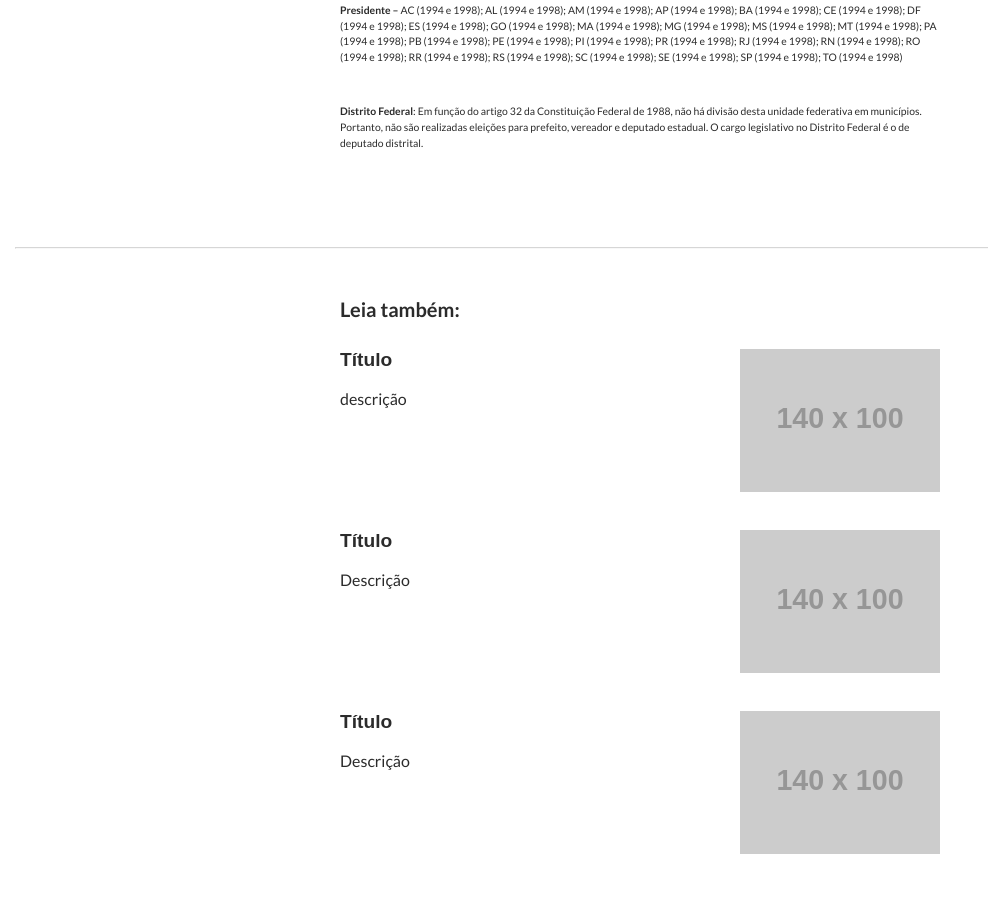
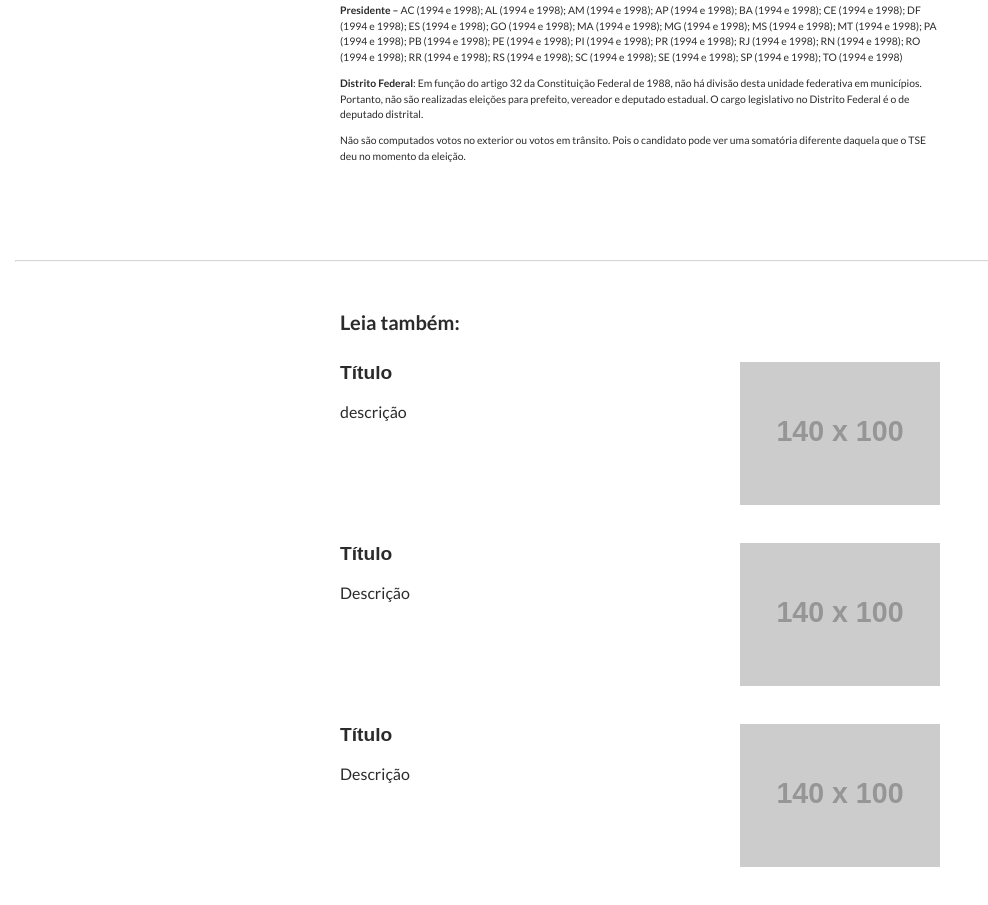
Before and after one commit to fhrsales/geografia-do-voto, a plain HTML site: page index.html in a window 1280 px wide. Shown: the part 1477-2382 px from the top of the page, without its empty margins (0-988 px from the left). Drawn offline with Linux system fonts and the light colour scheme; placeholder pictures from the web are drawn by us.

Commit message:
Ajustes nas observações (votos no exterior)

```diff
--- a/index.html
+++ b/index.html
@@ -240,8 +240,8 @@
             <p><strong>Deputado federal –</strong> CE (1994); DF (1994); ES (1994); MG (1994); MT (1994); PA (1994); PB (1994); PE (1994); PR (1994); RJ (1994); RN (1994); RO (1994)</p>
             <p><strong>Senador –</strong> CE (1994); DF (1994); ES (1994); MG (1994); MT (1994); PA (1994); PB (1994); PE (1994); PR (1994); RJ (1994); RN (1994); RO (1994)</p>
             <p><strong>Presidente –</strong> AC (1994 e 1998); AL (1994 e 1998); AM (1994 e 1998); AP (1994 e 1998); BA (1994 e 1998); CE (1994 e 1998); DF (1994 e 1998); ES (1994 e 1998); GO (1994 e 1998); MA (1994 e 1998); MG (1994 e 1998); MS (1994 e 1998); MT (1994 e 1998); PA (1994 e 1998); PB (1994 e 1998); PE (1994 e 1998); PI (1994 e 1998); PR (1994 e 1998); RJ (1994 e 1998); RN (1994 e 1998); RO (1994 e 1998); RR (1994 e 1998); RS (1994 e 1998); SC (1994 e 1998); SE (1994 e 1998); SP (1994 e 1998); TO (1994 e 1998)</p>
-            <br>
             <p><strong>Distrito Federal</strong>: Em função do artigo 32 da Constituição Federal de 1988, não há divisão desta unidade federativa em municípios. Portanto, não são realizadas eleições para prefeito, vereador e deputado estadual. O cargo legislativo no Distrito Federal é o de deputado distrital.</p>
+            <p>Não são computados votos no exterior ou votos em trânsito. Pois o candidato pode ver uma somatória diferente daquela que o TSE deu no momento da eleição.</p>
         </div>
 
         <hr>
```
